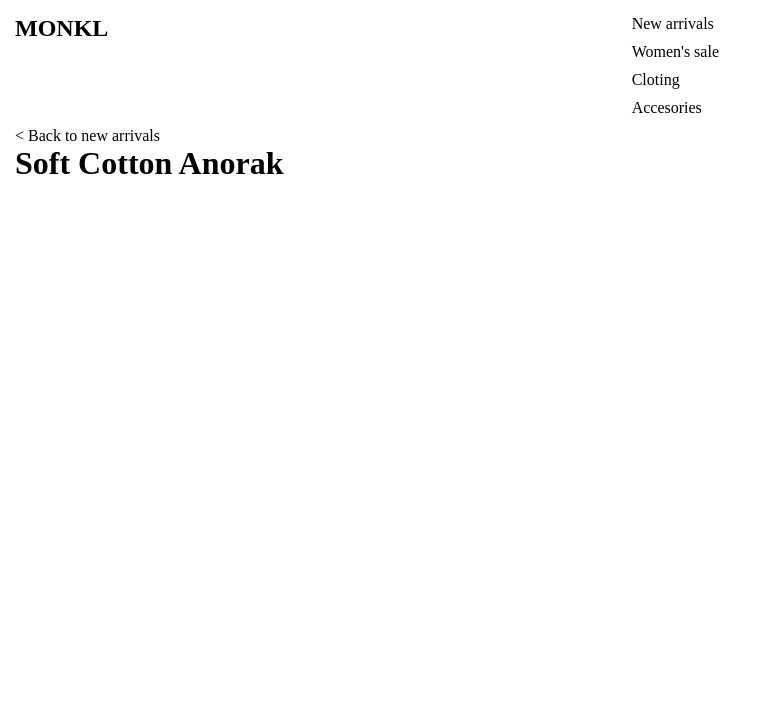
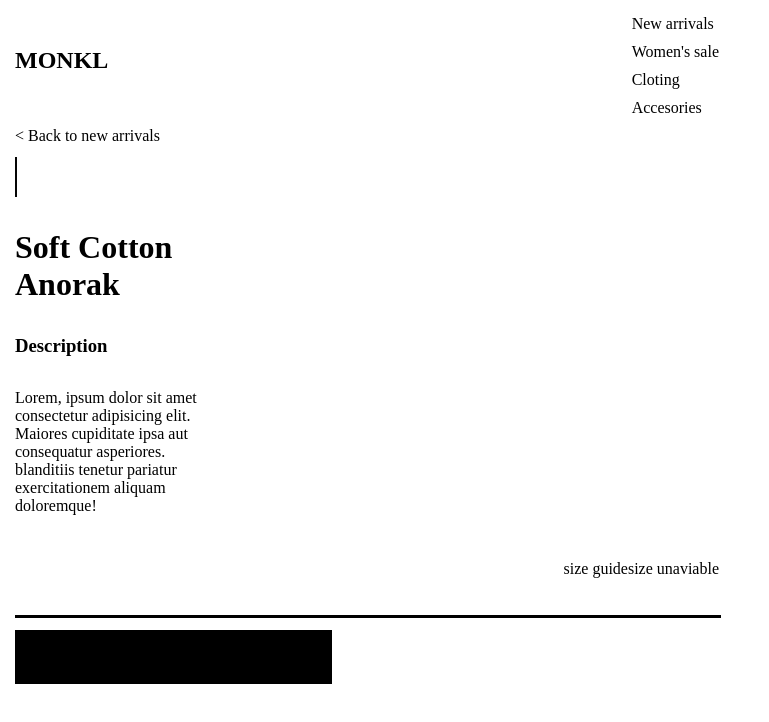
Before and after one commit to zeuyna/challlenge-html-css, a plain HTML site: page index.html in a window 1280 px wide. Shown: the whole page, without its empty margins (0-769 px from the left). Drawn offline with Linux system fonts and the light colour scheme.

Commit message:
right img

```diff
--- a/index.html
+++ b/index.html
@@ -19,12 +19,40 @@
                     <li>Accesories</li>
                 </ul>
             </nav>
-            <div>
+            <div class="product">
                 <a>< Back to new arrivals</a>
+                <div class="vl"></div>
                 <h1>Soft Cotton Anorak</h1>
-            </div>
+                <h3>Description</h3>
+                <p>Lorem, ipsum dolor sit amet consectetur adipisicing elit.
+                    Maiores cupiditate ipsa aut consequatur asperiores.
+                     blanditiis tenetur pariatur exercitationem aliquam doloremque!</p>
+           </div>
+           <div class="info-product">
+            <span>size guide</span>
+            <span>size unaviable</span>
         </div>
-        <div class="right"></div>
+        <hr style="width:100%;margin-top:37px ;", size="3", color=black>
+
+        <div class="footer">
+            <span>
+               <h6>size</h6>
+               <h6>34</h6>
+            </span>
+            <span>
+                <h6>color</h6>
+                <h6>34</h6>
+             </span>
+             <span>
+                <h6>ADD TO BAG FOR SITE</h6>
+             </span>
+        </div>
+     </div>
+     <div class="right">
+
+    </div>
+
     </main>
+
 </body>
 </html>
--- a/main.css
+++ b/main.css
@@ -5,6 +5,13 @@
 .left {
     padding: 15px;
     width: 55%;
+    height: 700px;
+    position: fixed;
+}
+.right{
+    width: 45%;
+    background-image: url('card1.png');
+    background-size: cover;
 }
 nav {
     display: flex;
@@ -17,3 +24,34 @@ nav {
 .left nav li {
     margin-bottom: 10px;
 }
+.product{
+    width: 30%;
+}
+a,h1,h3,p{
+    margin-top: 32px ;
+}
+img{
+    display: flex;
+    justify-content: center;
+}
+.info-product{
+    margin-top: 45px;
+    display: flex;
+    justify-content: flex-end;
+}
+.footer{
+    display: flex;
+    justify-content: space-between;
+    margin-top: 12px;
+    font-size: 36px;
+}
+.vl {
+    margin-top: 12px;
+    border-left: 2px solid rgb(5, 5, 5);
+    height: 40px;
+  }
+  .footer{
+      width: 45%;
+      background-color: black;
+      background-size: cover;
+  }
```
